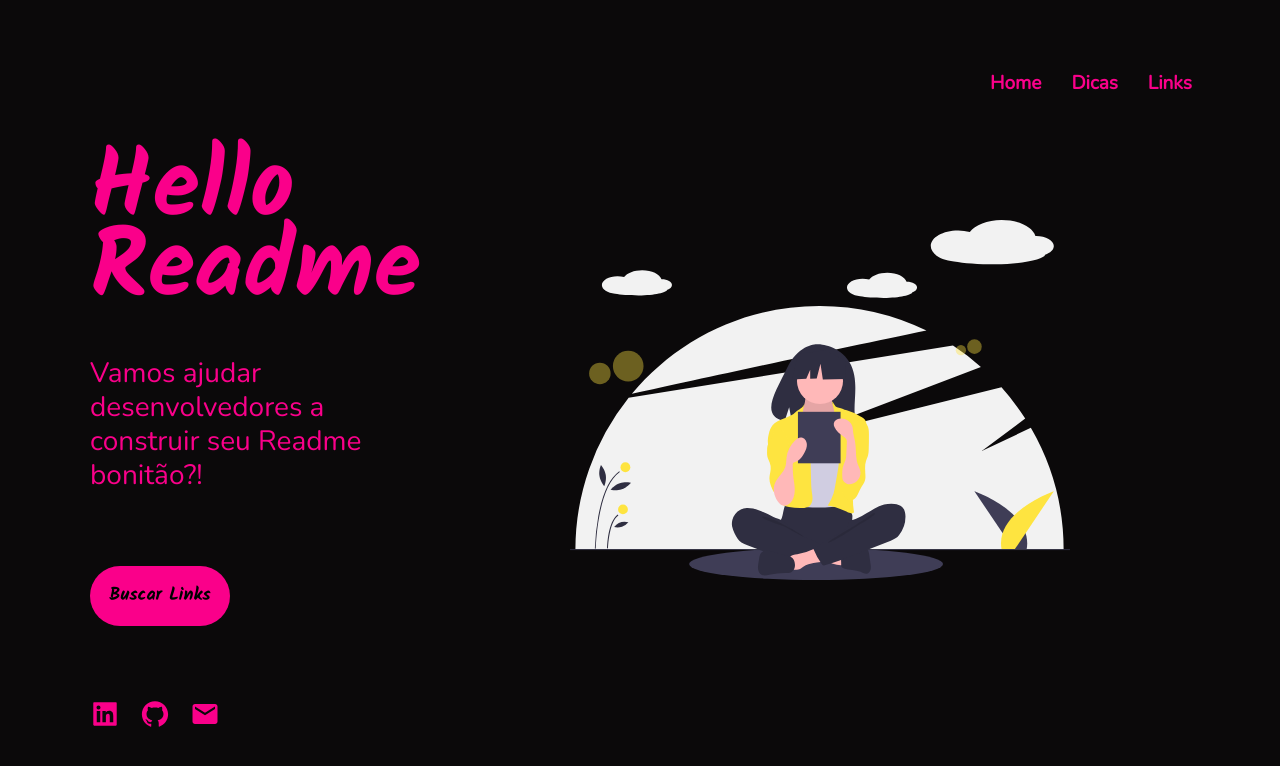
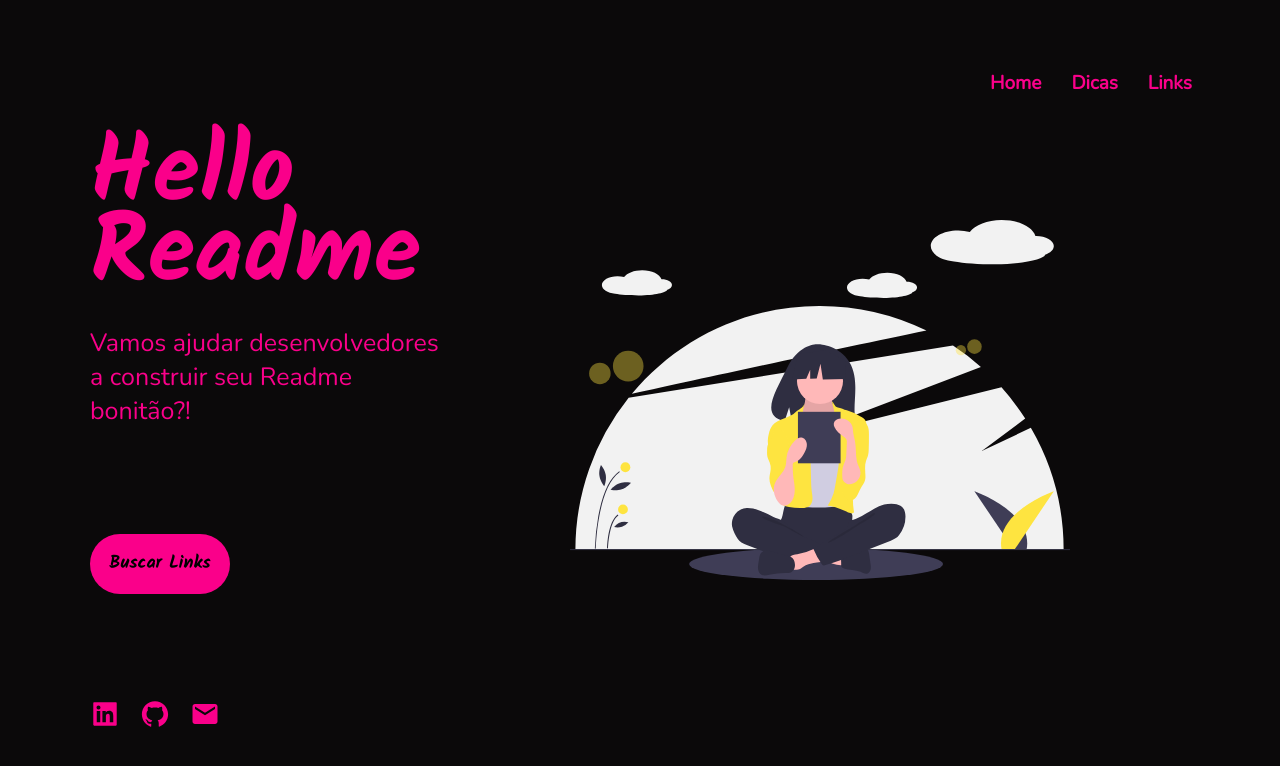
Before and after one commit to LarisseLima/hello-readme, a React (Create React App) app: page / in a window 1280 px wide. Shown: the top 766 px of the page. Built offline with nearby package versions, Linux system fonts and the light colour scheme.

Commit message:
Adiciona texto em Dicas

```diff
--- a/src/Pages/Links.jsx
+++ b/src/Pages/Links.jsx
@@ -1,9 +1,9 @@
 import React from 'react';
 import Sidebar from '../Components/Sidebar';
 import Footer from '../Components/Footer/Footer';
-import '../Styles/Pages/links.css';
 import data from '../Services/api.json';
 import PageTitle from '../Components/PageTitle/PageTitle';
+import '../Styles/Pages/links.css';
 
 export default function Links() {
   return (
--- a/src/Pages/Tips.jsx
+++ b/src/Pages/Tips.jsx
@@ -2,6 +2,7 @@ import React from 'react';
 import Sidebar from '../Components/Sidebar';
 import Footer from '../Components/Footer/Footer';
 import PageTitle from '../Components/PageTitle/PageTitle';
+import { Link } from 'react-router-dom';
 import '../Styles/Pages/tips.css';
 
 export default function Tips() {
@@ -12,6 +13,10 @@ export default function Tips() {
                 <PageTitle
                     pageTitle='Dicas'
                 />
+                <h3>O que é README?</h3>
+                <p>README.md é um arquivo com extensão .md (Markdown). Contém informações necessárias para entender o objetivo do projeto. README é uma palavra em inglês que traduzida fica LEIAME.</p>
+
+
             </div>
             <Footer />
         </div>
--- a/src/Styles/Components/pagetitle.css
+++ b/src/Styles/Components/pagetitle.css
@@ -1,7 +1,7 @@
 @import url('https://fonts.googleapis.com/css2?family=Kalam:wght@700&display=swap');
 
 h1 {
-    padding: 25px 0;
+    padding: 10px 0;
     font-family: 'Kalam', cursive;
     font-size: 54px;
     width:100%;
--- a/src/Styles/Pages/home.css
+++ b/src/Styles/Pages/home.css
@@ -41,7 +41,7 @@
 
 .content-wrapper main p {
 	margin-top: 20px;
-	font-size: 28px;
+	font-size: 25px;
 	line-height: 34px;
 	color: #fa008a;
 	font-family: 'Nunito', sans-serif;
```
